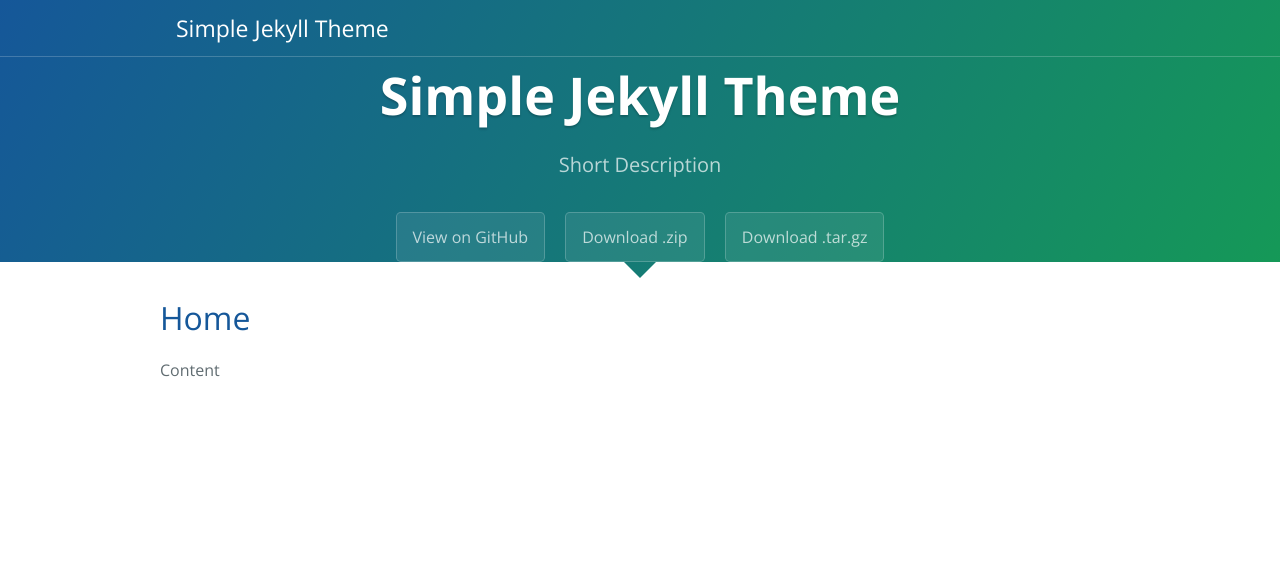
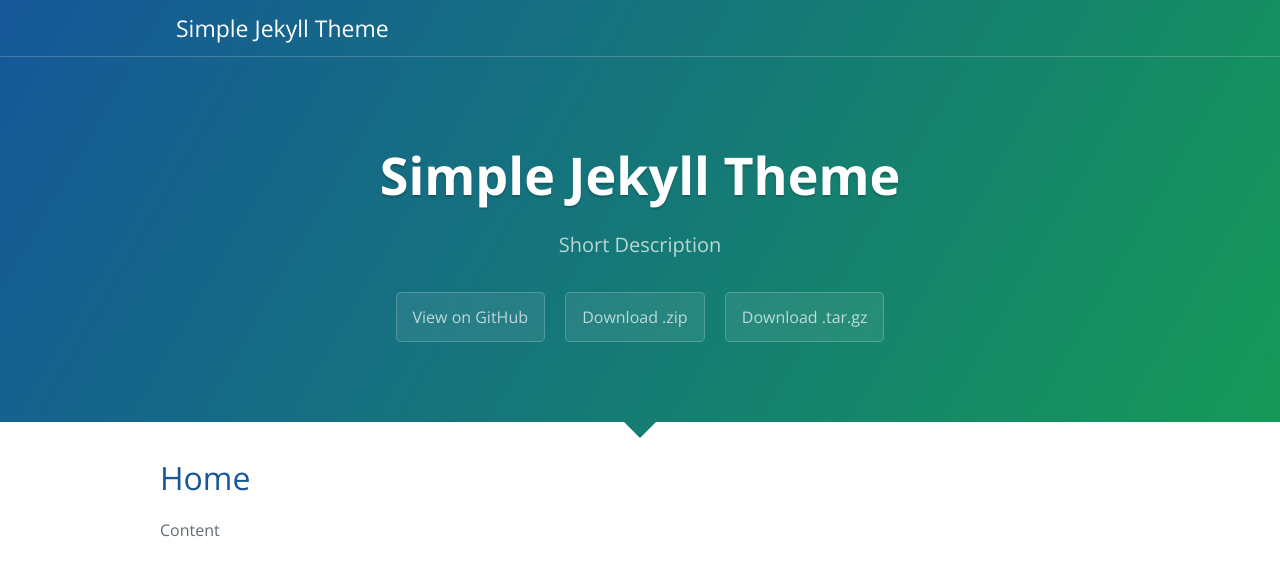
Before and after one commit to kosatyi/sjt, a Jekyll site: the page built from index.md, in a window 1280 px wide. Shown: the top 576 px of the page. Built offline with Jekyll 4.4.1, drawn with Linux system fonts in a browser that asks for light colours; our own code applies the rules of GitHub Pages for plain Markdown files.

Commit message:
update styles

```diff
--- a/_sass/main.scss
+++ b/_sass/main.scss
@@ -194,7 +194,6 @@
 
 .page-header {
   color: #fff;
-  text-align: center;
   background-color: #159957;
   background-image:$header-gradient;
   padding-top: 2rem + 1.5rem;
@@ -206,8 +205,8 @@
   }
 }
 
-
 .page-banner{
+  text-align: center;
   @media screen and (min-width: 64em) {
     padding: 5rem 2rem;
   }
--- a/assets/css/main.css
+++ b/assets/css/main.css
@@ -1236,7 +1236,6 @@
 /* line 195, ../../_sass/main.scss */
 .page-header {
   color: #fff;
-  text-align: center;
   background-color: #159957;
   background-image: linear-gradient(120deg, #155799, #159957);
   padding-top: 3.5rem;
@@ -1247,61 +1246,84 @@
     padding-top: 2.5rem;
   }
 }
-/* line 204, ../../_sass/main.scss */
+/* line 203, ../../_sass/main.scss */
 .page-header :last-child {
   margin-bottom: 0;
 }
 
+/* line 208, ../../_sass/main.scss */
+.page-banner {
+  text-align: center;
+}
 @media screen and (min-width: 64em) {
-  /* line 210, ../../_sass/main.scss */
+  /* line 208, ../../_sass/main.scss */
+  .page-banner {
+    padding: 5rem 2rem;
+  }
+}
+@media screen and (min-width: 42em) and (max-width: 64em) {
+  /* line 208, ../../_sass/main.scss */
+  .page-banner {
+    padding: 3rem 2rem;
+  }
+}
+@media screen and (max-width: 42em) {
+  /* line 208, ../../_sass/main.scss */
+  .page-banner {
+    padding: 1rem;
+  }
+}
+
+@media screen and (min-width: 64em) {
+  /* line 221, ../../_sass/main.scss */
   .page-overview {
-    padding: 5rem 2rem;
+    padding: 2rem;
   }
 }
 @media screen and (min-width: 42em) and (max-width: 64em) {
-  /* line 210, ../../_sass/main.scss */
+  /* line 221, ../../_sass/main.scss */
   .page-overview {
-    padding: 3rem 2rem;
+    padding: 2rem;
   }
 }
 @media screen and (max-width: 42em) {
-  /* line 210, ../../_sass/main.scss */
+  /* line 221, ../../_sass/main.scss */
   .page-overview {
     padding: 1rem;
   }
 }
 
-/* line 222, ../../_sass/main.scss */
+/* line 233, ../../_sass/main.scss */
 .project-name {
   margin-top: 0;
   margin-bottom: 1rem;
   text-shadow: 0px 2px 2px rgba(0, 0, 0, 0.2);
 }
-/* line 226, ../../_sass/main.scss */
+/* line 237, ../../_sass/main.scss */
 .project-name a {
   color: #fff;
   text-decoration: none;
 }
 @media screen and (min-width: 64em) {
-  /* line 222, ../../_sass/main.scss */
+  /* line 233, ../../_sass/main.scss */
   .project-name {
     font-size: 3.25rem;
   }
 }
 @media screen and (min-width: 42em) and (max-width: 64em) {
-  /* line 222, ../../_sass/main.scss */
+  /* line 233, ../../_sass/main.scss */
   .project-name {
     font-size: 2.25rem;
   }
 }
 @media screen and (max-width: 42em) {
-  /* line 222, ../../_sass/main.scss */
+  /* line 233, ../../_sass/main.scss */
   .project-name {
     font-size: 1.75rem;
   }
 }
 
-/* line 241, ../../_sass/main.scss */
+/* line 252, ../../_sass/main.scss */
 .project-tagline {
   margin-top: 0;
   margin-bottom: 1rem;
@@ -1309,57 +1331,57 @@
   opacity: 0.7;
 }
 @media screen and (min-width: 64em) {
-  /* line 241, ../../_sass/main.scss */
+  /* line 252, ../../_sass/main.scss */
   .project-tagline {
     font-size: 1.25rem;
   }
 }
 @media screen and (min-width: 42em) and (max-width: 64em) {
-  /* line 241, ../../_sass/main.scss */
+  /* line 252, ../../_sass/main.scss */
   .project-tagline {
     font-size: 1.15rem;
   }
 }
 @media screen and (max-width: 42em) {
-  /* line 241, ../../_sass/main.scss */
+  /* line 252, ../../_sass/main.scss */
   .project-tagline {
     font-size: 1rem;
     margin-bottom: 1rem;
   }
 }
 
-/* line 258, ../../_sass/main.scss */
+/* line 269, ../../_sass/main.scss */
 .page-content {
   margin-top: -1rem;
   word-wrap: break-word;
 }
-/* line 261, ../../_sass/main.scss */
+/* line 272, ../../_sass/main.scss */
 .page-content .container {
   overflow: hidden;
   padding: 1rem 2rem;
 }
 @media screen and (max-width: 42em) {
-  /* line 261, ../../_sass/main.scss */
+  /* line 272, ../../_sass/main.scss */
   .page-content .container {
     padding: 0rem 1rem;
   }
 }
-/* line 268, ../../_sass/main.scss */
+/* line 279, ../../_sass/main.scss */
 .page-content img {
   max-width: 100%;
 }
-/* line 271, ../../_sass/main.scss */
+/* line 282, ../../_sass/main.scss */
 .page-content h1, .page-content h2, .page-content h3, .page-content h4, .page-content h5, .page-content h6 {
   margin-top: 1rem;
   margin-bottom: 1rem;
   font-weight: normal;
   color: #155799;
 }
-/* line 277, ../../_sass/main.scss */
+/* line 288, ../../_sass/main.scss */
 .page-content p {
   margin-bottom: 1em;
 }
-/* line 280, ../../_sass/main.scss */
+/* line 291, ../../_sass/main.scss */
 .page-content code {
   padding: 2px 4px;
   font-family: Consolas, "Liberation Mono", Menlo, Courier, monospace;
@@ -1368,12 +1390,12 @@
   background-color: #f3f6fa;
   border-radius: 0.3rem;
 }
-/* line 288, ../../_sass/main.scss */
+/* line 299, ../../_sass/main.scss */
 .page-content table {
   margin-bottom: 1rem;
   width: 100%;
 }
-/* line 292, ../../_sass/main.scss */
+/* line 303, ../../_sass/main.scss */
 .page-content pre {
   padding: 0.8rem;
   margin-top: 0;
@@ -1385,7 +1407,7 @@
   border: solid 1px #dce6f0;
   border-radius: 0.3rem;
 }
-/* line 303, ../../_sass/main.scss */
+/* line 314, ../../_sass/main.scss */
 .page-content pre > code {
   padding: 0;
   margin: 0;
@@ -1396,16 +1418,16 @@
   background: transparent;
   border: 0;
 }
-/* line 313, ../../_sass/main.scss */
+/* line 324, ../../_sass/main.scss */
 .page-content .highlight {
   margin-bottom: 1rem;
 }
-/* line 316, ../../_sass/main.scss */
+/* line 327, ../../_sass/main.scss */
 .page-content .highlight pre {
   margin-bottom: 0;
   word-break: normal;
 }
-/* line 320, ../../_sass/main.scss */
+/* line 331, ../../_sass/main.scss */
 .page-content .highlight pre, .page-content pre {
   padding: 0.8rem;
   overflow: auto;
@@ -1414,7 +1436,7 @@
   border-radius: 0.3rem;
   -webkit-overflow-scrolling: touch;
 }
-/* line 329, ../../_sass/main.scss */
+/* line 340, ../../_sass/main.scss */
 .page-content pre code, .page-content pre tt {
   display: inline;
   max-width: initial;
@@ -1426,30 +1448,30 @@
   background-color: transparent;
   border: 0;
 }
-/* line 339, ../../_sass/main.scss */
+/* line 350, ../../_sass/main.scss */
 .page-content pre code:before, .page-content pre code:after, .page-content pre tt:before, .page-content pre tt:after {
   content: normal;
 }
-/* line 343, ../../_sass/main.scss */
+/* line 354, ../../_sass/main.scss */
 .page-content ul, .page-content ol {
   margin-top: 0;
 }
-/* line 346, ../../_sass/main.scss */
+/* line 357, ../../_sass/main.scss */
 .page-content blockquote {
   padding: 0 1rem;
   margin-left: 0;
   color: #819198;
   border-left: 0.3rem solid #dce6f0;
 }
-/* line 352, ../../_sass/main.scss */
+/* line 363, ../../_sass/main.scss */
 .page-content blockquote > :first-child {
   margin-top: 0;
 }
-/* line 355, ../../_sass/main.scss */
+/* line 366, ../../_sass/main.scss */
 .page-content blockquote > :last-child {
   margin-bottom: 0;
 }
-/* line 358, ../../_sass/main.scss */
+/* line 369, ../../_sass/main.scss */
 .page-content table {
   display: block;
   width: 100%;
@@ -1458,32 +1480,32 @@
   word-break: keep-all;
   -webkit-overflow-scrolling: touch;
 }
-/* line 366, ../../_sass/main.scss */
+/* line 377, ../../_sass/main.scss */
 .page-content table th {
   font-weight: bold;
 }
-/* line 369, ../../_sass/main.scss */
+/* line 380, ../../_sass/main.scss */
 .page-content table th, .page-content table td {
   padding: 0.5rem 1rem;
   border: 1px solid #e9ebec;
 }
-/* line 373, ../../_sass/main.scss */
+/* line 384, ../../_sass/main.scss */
 .page-content dl {
   padding: 0;
 }
-/* line 376, ../../_sass/main.scss */
+/* line 387, ../../_sass/main.scss */
 .page-content dl dt {
   padding: 0;
   margin-top: 1rem;
   font-size: 1rem;
   font-weight: bold;
 }
-/* line 382, ../../_sass/main.scss */
+/* line 393, ../../_sass/main.scss */
 .page-content dl dd {
   padding: 0;
   margin-bottom: 1rem;
 }
-/* line 386, ../../_sass/main.scss */
+/* line 397, ../../_sass/main.scss */
 .page-content hr {
   height: 2px;
   padding: 0;
@@ -1492,24 +1514,24 @@
   border: 0;
 }
 
-/* line 397, ../../_sass/main.scss */
+/* line 408, ../../_sass/main.scss */
 .cards > ul {
   list-style-type: none;
   padding: 0;
   margin: 0;
   counter-reset: section;
 }
-/* line 402, ../../_sass/main.scss */
+/* line 413, ../../_sass/main.scss */
 .cards > ul:after {
   content: '';
   clear: both;
   display: table;
 }
-/* line 407, ../../_sass/main.scss */
+/* line 418, ../../_sass/main.scss */
 .cards > ul > li {
   margin-bottom: 1rem;
 }
-/* line 409, ../../_sass/main.scss */
+/* line 420, ../../_sass/main.scss */
 .cards > ul > li > a {
   display: block;
   padding: 1rem;
@@ -1522,12 +1544,12 @@
   border-radius: 0.3rem;
   transition: color 0.2s, background-color 0.2s, border-color 0.2s;
 }
-/* line 410, ../../_sass/main.scss */
+/* line 421, ../../_sass/main.scss */
 .cards > ul > li > a:before {
   counter-increment: section;
   content: counter(section) ". ";
 }
-/* line 424, ../../_sass/main.scss */
+/* line 435, ../../_sass/main.scss */
 .cards > ul > li > a:hover {
   color: #124a83;
   text-decoration: none;
--- a/config.rb
+++ b/config.rb
@@ -2,6 +2,6 @@
 
 http_path = '/'
 sass_dir = '_sass'
-css_dir = '_assets/css'
-images_dir = '_assets/images'
-javascripts_dir = '_assets/js'
+css_dir = 'assets/css'
+images_dir = 'assets/images'
+javascripts_dir = 'assets/js'
```
